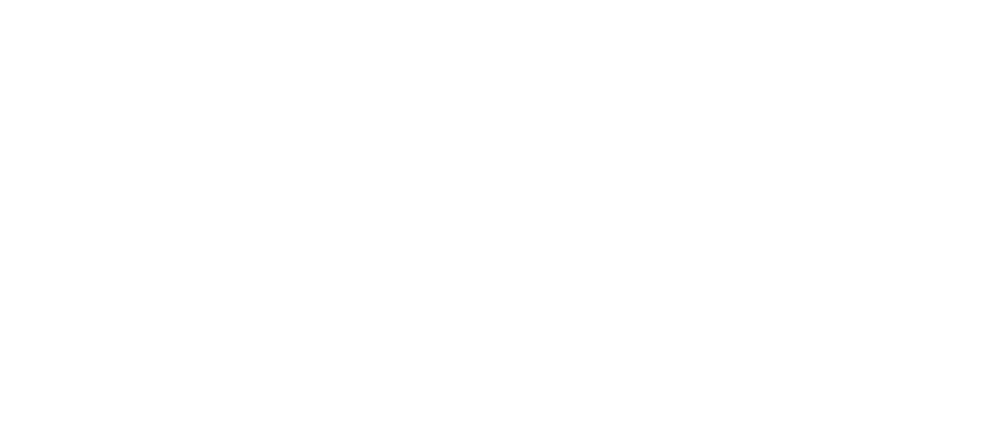
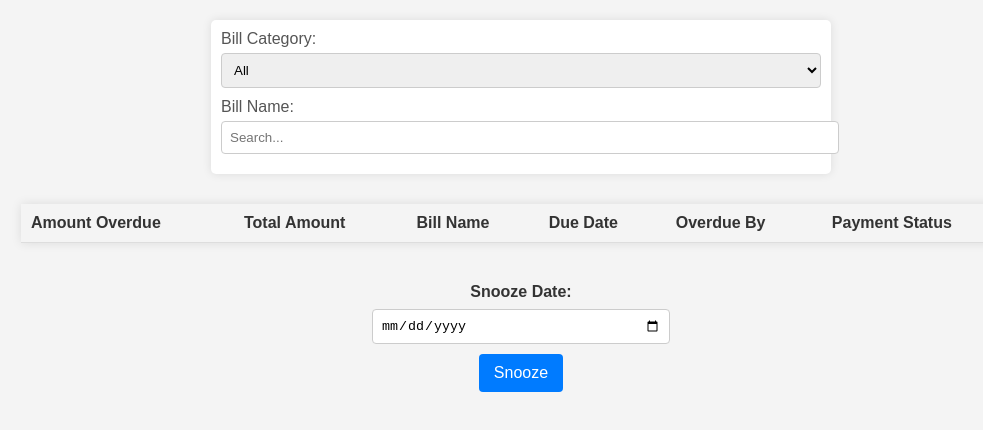
Before and after one commit to qwert123zxcv/PayPilot_FrontEnd, a React (Create React App) app: page /manage-bills/snooze-mark-paid in a window 1280 px wide. Before the commit this address had no page. Shown: the top 430 px of the page, without its empty margins (119-1102 px from the left). Built offline with nearby package versions, Linux system fonts and the light colour scheme.

Commit message:
Initial Commit
creating react components and route updating in app.js

```diff
--- a/src/App.js
+++ b/src/App.js
@@ -5,7 +5,11 @@ import BillsOverview from './components/BillsOverview/BillsOverview';
 import ManageBillsPage from './components/ManageBillsPage/ManageBillsPage';
 import AddNewBill from './components/AddNewBill/AddNewBill';
 import ReminderSettings from './components/ReminderSettings/ReminderSettings';
+import BillStatus from './components/BillStatus/BillStatus';
+import UpdateBillStatus from './components/UpdateBillStatus/UpdateBillStatus';
 import { BillsProvider } from './context/BillsContext';  // Import BillsProvider
+import OverduePage from './components/OverduePage/OverduePage';
+import UpcomingPage from './components/UpcomingPage/UpcomingPage';
 
 
 function App() {
@@ -19,6 +23,10 @@ function App() {
         <Route path="/manage-bills/bills-overview" element={<BillsOverview />} />
         <Route path="/manage-bills/add-new-bill" element={<AddNewBill />} />
         <Route path="/manage-bills/reminder-settings" element={<ReminderSettings />} />
+        <Route path="/manage-bills/upcoming-overdue-bills" element = {<BillStatus/>}/>
+        <Route path="/manage-bills/upcoming-overdue-bills/overdue" element = {<OverduePage/>}/>
+        <Route path="/manage-bills/upcoming-overdue-bills/upcoming" element = {<UpcomingPage/>}/>
+        <Route path="/manage-bills/snooze-mark-paid" element = {<UpdateBillStatus/>} />
         {/* Add routes for other pages such as Schedule Payments and Track Payments */}
       </Routes>
     </Router>
--- /dev/null
+++ b/src/components/BillStatus/BillStatus.css
@@ -0,0 +1,73 @@
+/* OverduePage.css */
+
+/* General styling for the page */
+body {
+    font-family: Arial, sans-serif;
+    margin: 0;
+    padding: 0;
+    background-color: #f4f4f4;
+  }
+
+  h1 {
+    text-align: center;
+    margin-top: 20px;
+    color: #333;
+  }
+
+  /* Styling for the filter section */
+  .filter {
+    margin: 20px auto;
+    padding: 10px;
+    max-width: 600px;
+    background-color: #fff;
+    border-radius: 5px;
+    box-shadow: 0 0 10px rgba(0, 0, 0, 0.1);
+  }
+
+  .filter label {
+    display: block;
+    margin-bottom: 5px;
+    color: #555;
+  }
+
+  .filter select,
+  .filter input {
+    width: 100%;
+    padding: 8px;
+    margin-bottom: 10px;
+    border: 1px solid #ccc;
+    border-radius: 4px;
+  }
+
+  /* Styling for the table */
+  .overdue-bills-table, .upcoming-bills-table {
+    margin: 20px auto;
+    padding: 10px;
+    max-width: 1000px;
+  }
+
+  table {
+    width: 100%;
+    border-collapse: collapse;
+    background-color: #fff;
+    box-shadow: 0 0 10px rgba(0, 0, 0, 0.1);
+  }
+
+  th, td {
+    padding: 10px;
+    text-align: left;
+    border-bottom: 1px solid #ddd;
+  }
+
+  th {
+    background-color: #f4f4f4;
+    color: #333;
+  }
+
+  td {
+    color: #555;
+  }
+
+  tr:hover {
+    background-color: #f9f9f9;
+  }
--- /dev/null
+++ b/src/components/BillStatus/BillStatus.js
@@ -0,0 +1,25 @@
+import React from 'react';
+import { Link} from 'react-router-dom';
+import './BillStatus.css';
+
+const BillStatus = () => {
+  return (
+    <>
+      <Link to="/manage-bills/upcoming-overdue-bills/overdue" className="icon-link">
+        <div className="icon-button">
+          <span className="icon">💵</span>
+          <span className="label">Overdue</span>
+        </div>
+      </Link>
+
+      <Link to="/manage-bills/upcoming-overdue-bills/upcoming" className="icon-link">
+        <div className="icon-button">
+          <span className="icon">⏱️</span>
+          <span className="label">Upcoming</span>
+        </div>
+      </Link>
+    </>
+  );
+};
+
+export default BillStatus;
--- a/src/components/ManageBillsPage/ManageBillsPage.js
+++ b/src/components/ManageBillsPage/ManageBillsPage.js
@@ -25,13 +25,13 @@ const ManageBillsPage = () => {
         </Link>
       </div>
       <div className="icon-button">
-        <Link to="/upcoming-overdue-bills" className="icon-link">
+        <Link to="/manage-bills/upcoming-overdue-bills" className="icon-link">
           <div className="icon">🔔</div>
           <div className="label">Upcoming/Overdue Bills</div>
         </Link>
       </div>
       <div className="icon-button">
-        <Link to="/snooze-mark-paid" className="icon-link">
+        <Link to="/manage-bills/snooze-mark-paid" className="icon-link">
           <div className="icon">🛠️</div>
           <div className="label">Snooze/Mark Paid Bills</div>
         </Link>
--- /dev/null
+++ b/src/components/OverduePage/OverduePage.js
@@ -0,0 +1,48 @@
+import React from 'react';
+import './OverduePage.css'
+
+const OverduePage = () => {
+  return (
+    <>
+      <h1>Overdue Bills</h1>
+      <div class='filter'>
+        <label htmlFor="category">Bill Category:</label>
+            <select id="category">
+              <option value="All">All</option>
+              <option value="Debt Payments">Debt Payments</option>
+              <option value="House Rent">House Rent</option>
+              <option value="Groceries">Groceries</option>
+              <option value="Internet Charges">Internet Charges</option>
+              <option value="Retirement Charges">Retirement Charges</option>
+              <option value="Cell phone charges">Cell phone charges</option>
+            </select>
+
+        <br/>
+
+        <label htmlFor='billName'>Bill Name:</label>
+          <input type="text" name="query" placeholder="Search..." class="search-input"/>
+      </div>
+
+      <div className="overdue-bills-table">
+        <table>
+          <thead>
+            <tr>
+              <th>Bill Name</th>
+              <th>Amount Overdue</th>
+              <th>Total Amount</th>
+              <th>Due Date</th>
+              <th>Overdue By</th>
+              <th>Payment Status</th>
+            </tr>
+          </thead>
+          <tbody>
+
+
+          </tbody>
+        </table>
+      </div>
+    </>
+  );
+};
+
+export default OverduePage;
--- /dev/null
+++ b/src/components/UpcomingPage/UpcomingPage.js
@@ -0,0 +1,48 @@
+import React from 'react';
+import './UpcomingPage.css'
+
+const UpcomingPage = () => {
+  return (
+      <>
+        <h1>Upcoming Bills</h1>
+        <div class='filter'>
+          <label htmlFor="category">Bill Category:</label>
+              <select id="category">
+                <option value="All">All</option>
+                <option value="Debt Payments">Debt Payments</option>
+                <option value="House Rent">House Rent</option>
+                <option value="Groceries">Groceries</option>
+                <option value="Internet Charges">Internet Charges</option>
+                <option value="Retirement Charges">Retirement Charges</option>
+                <option value="Cell phone charges">Cell phone charges</option>
+              </select>
+
+          <br/>
+
+          <label htmlFor='billName'>Bill Name:</label>
+            <input type="text" name="query" placeholder="Search..." class="search-input"/>
+        </div>
+
+        <div className="upcoming-bills-table">
+          <table>
+            <thead>
+              <tr>
+                <th>Bill Name</th>
+                <th>Amount Overdue</th>
+                <th>Total Amount</th>
+                <th>Due Date</th>
+                <th>Due In</th>
+                <th>Payment Status</th>
+              </tr>
+            </thead>
+            <tbody>
+
+
+            </tbody>
+          </table>
+        </div>
+      </>
+    );
+};
+
+export default UpcomingPage;
--- /dev/null
+++ b/src/components/UpdateBillStatus/UpdateBillStatus.css
@@ -0,0 +1,39 @@
+/* Style for the snooze section container */
+.snooze-section {
+    margin: 20px auto;
+    padding: 10px;
+    max-width: 300px;
+    text-align: center;
+  }
+
+  /* Styling for the label */
+  .snooze-section label {
+    display: block;
+    margin-bottom: 8px;
+    color: #333;
+    font-weight: bold;
+  }
+
+  /* Styling for the input field */
+  .snooze-section input[type="date"] {
+    width: calc(100% - 20px);
+    padding: 8px;
+    border: 1px solid #ccc;
+    border-radius: 4px;
+    margin-bottom: 10px;
+  }
+
+  /* Styling for the button */
+  .snooze-section button {
+    padding: 10px 15px;
+    border: none;
+    border-radius: 4px;
+    background-color: #007bff;
+    color: #fff;
+    font-size: 16px;
+    cursor: pointer;
+  }
+
+  .snooze-section button:hover {
+    background-color: #0056b3;
+  }
--- /dev/null
+++ b/src/components/UpdateBillStatus/UpdateBillStatus.js
@@ -0,0 +1,56 @@
+import React from 'react';
+import './UpdateBillStatus.css'
+
+const UpdateBillStatus = () => {
+  return (
+    <>
+      <div class='filter'>
+        <label htmlFor="category">Bill Category:</label>
+            <select id="category">
+              <option value="All">All</option>
+              <option value="Debt Payments">Debt Payments</option>
+              <option value="House Rent">House Rent</option>
+              <option value="Groceries">Groceries</option>
+              <option value="Internet Charges">Internet Charges</option>
+              <option value="Retirement Charges">Retirement Charges</option>
+              <option value="Cell phone charges">Cell phone charges</option>
+            </select>
+
+        <br/>
+
+        <label htmlFor='billName'>Bill Name:</label>
+          <input type="text" name="query" placeholder="Search..." class="search-input"/>
+      </div>
+
+      <div className="overdue-bills-table">
+        <table>
+          <thead>
+            <tr>
+              <th>Amount Overdue</th>
+              <th>Total Amount</th>
+              <th>Bill Name</th>
+              <th>Due Date</th>
+              <th>Overdue By</th>
+              <th>Payment Status</th>
+            </tr>
+          </thead>
+          <tbody>
+
+
+          </tbody>
+        </table>
+      </div>
+
+      <div className='snooze-section'>
+        <label htmlFor="snoozeDate">Snooze Date:</label>
+            <input
+              type="date"
+              id="snoozeDate"
+            />
+      <button>Snooze</button>
+      </div>
+    </>
+  );
+};
+
+export default UpdateBillStatus;
```
Also changed, not shown: src/components/OverduePage/OverduePage.css (added), src/components/UpcomingPage/UpcomingPage.css (added).
